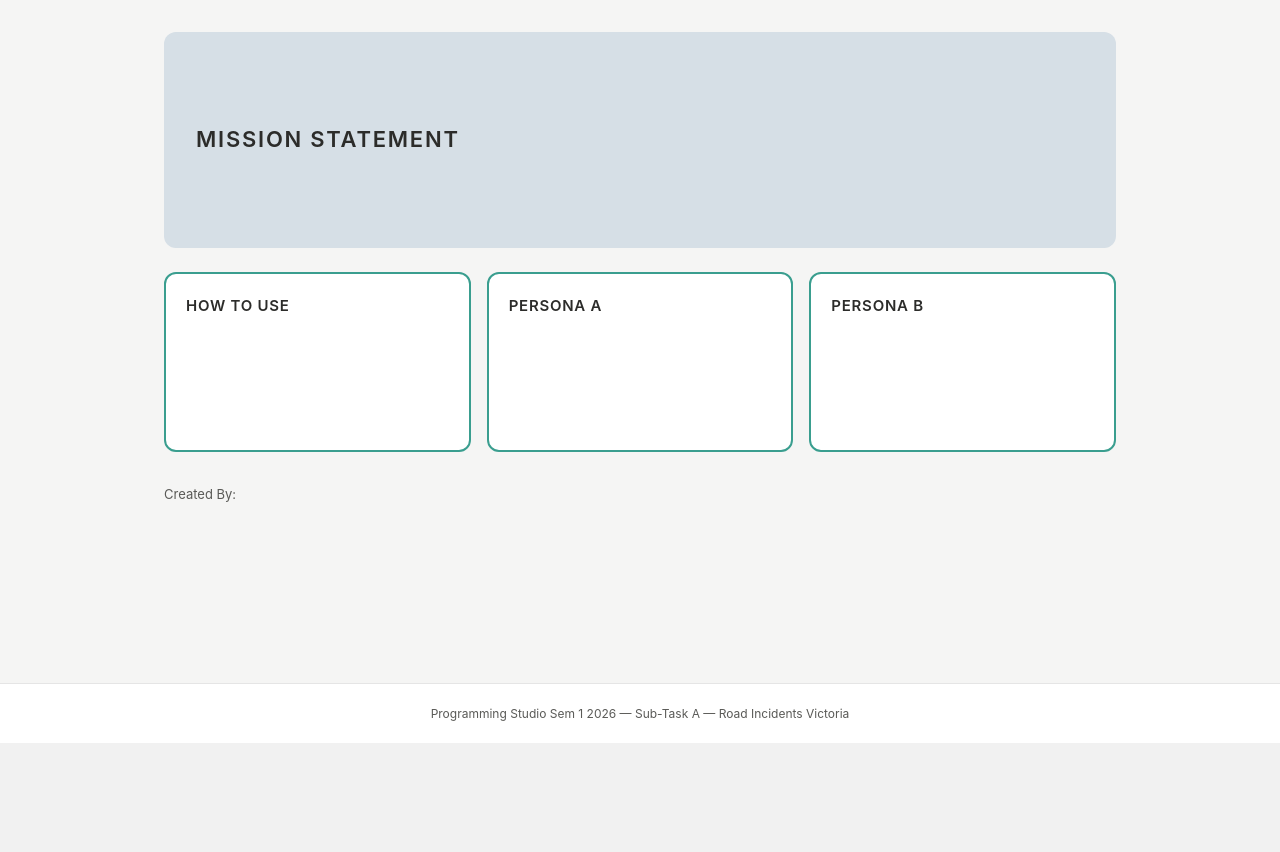
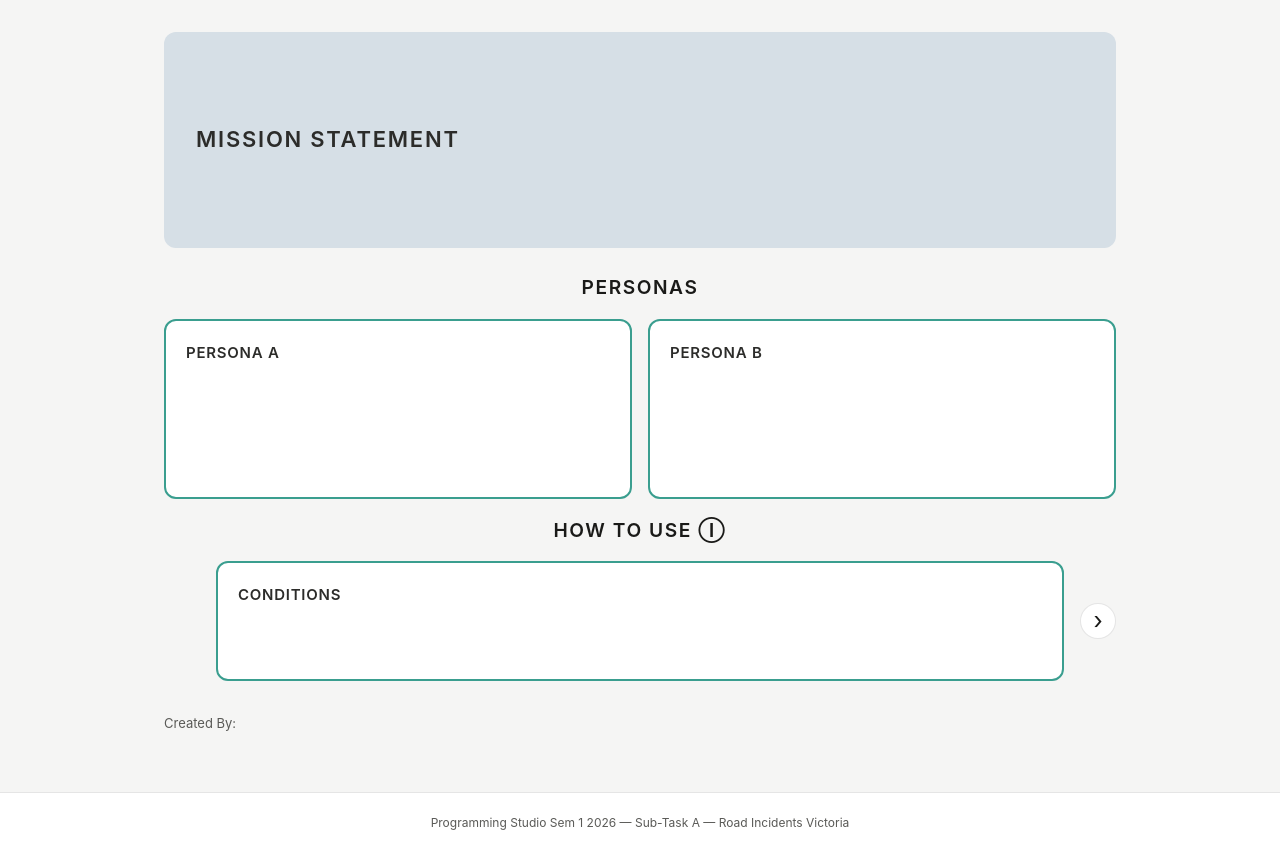
Before and after one commit to S4246254/S4246254_s4171183_Group80, a Flask app: page /mission-statement in a window 1280 px wide. Shown: the part 57-909 px from the top of the page. Before the commit the page ends 800 px from the top, so only its background shows below. Run offline with Flask 3, Linux system fonts and the light colour scheme; data that the repository does not hold is empty; parts of the project's set-up code (start-up, migrations or seed data) failed here and were passed over.

Commit message:
mission statement page refining

```diff
--- a/app.py
+++ b/app.py
@@ -253,19 +253,25 @@ def focused_view():
 @app.route("/mission-statement")
 def mission_statement():
     mission   = query_db("SELECT CONTENT FROM MISSION_CONTENT WHERE SECTION = 'mission'")
-    how_to    = query_db("SELECT CONTENT FROM MISSION_CONTENT WHERE SECTION = 'how_to_use'")
     personas  = query_db("SELECT * FROM PERSONAS ORDER BY PERSONA_KEY ASC")
     team      = query_db("SELECT FULL_NAME, STUDENT_ID FROM TEAM_MEMBERS ORDER BY ID ASC")
+    how_conditions = query_db("SELECT CONTENT FROM MISSION_CONTENT WHERE SECTION = 'how_conditions'")
+    how_deepdive   = query_db("SELECT CONTENT FROM MISSION_CONTENT WHERE SECTION = 'how_deepdive'")
+    how_people     = query_db("SELECT CONTENT FROM MISSION_CONTENT WHERE SECTION = 'how_people'")
+    how_hotspot    = query_db("SELECT CONTENT FROM MISSION_CONTENT WHERE SECTION = 'how_hotspot'")
 
     persona_map = {p["PERSONA_KEY"]: p for p in personas}
 
     return render_template(
         "mission_statement.html",
         mission_content = mission[0]["CONTENT"]  if mission  else "",
-        how_to_use      = how_to[0]["CONTENT"]   if how_to   else "",
         persona_a       = persona_map.get("a"),
         persona_b       = persona_map.get("b"),
         team            = team,
+        how_conditions  = how_conditions[0]["CONTENT"] if how_conditions else "",
+        how_deepdive    = how_deepdive[0]["CONTENT"] if how_deepdive else "",
+        how_people      = how_people[0]["CONTENT"] if how_people else "",
+        how_hotspot     = how_hotspot[0]["CONTENT"] if how_hotspot else "",
     )
 
 @app.route("/people-hotspot")
--- a/database/setup_db.py
+++ b/database/setup_db.py
@@ -131,8 +131,6 @@ CREATE TABLE IF NOT EXISTS TEAM_MEMBERS (
     STUDENT_ID TEXT NOT NULL
 );
 """
-
-
 def seed_mission(conn: sqlite3.Connection) -> None:
     """Seed mission statement, personas, and team members."""
 
@@ -155,19 +153,24 @@ def seed_mission(conn: sqlite3.Connection) -> None:
                 "wrestling with spreadsheets, and more time is spent improving outcomes.</p>",
             ),
             (
-                "how_to_use",
-                "<p>Use the navigation bar at the top to move between sections of the site.</p>"
-                "<p>The <strong>Conditions</strong> page summarises Victorian crash data by a condition of your choice. "
-                "Select a condition type: road surface, atmospheric condition, or light condition, and set a minimum "
-                "accident threshold, then apply filters to view an aggregated breakdown. Results are displayed as a "
-                "bar chart and a table showing total accidents, fatal incidents, fatal rate, and average severity, "
-                "sorted by total accidents descending.</p>"
-                "<p>The <strong>Deep Dive</strong> page identifies conditions whose accident counts exceed the statewide "
-                "per-condition average, using a nested SQL query to surface above-average risk. Select a condition "
-                "dimension and severity filter to see ranked results alongside a severity index chart that compares "
-                "each condition against the statewide average line.</p>"
-                "<p>Filters can be adjusted and reapplied at any time. All data is drawn from the accident database, "
-                "with unknown and null values excluded from all calculations.</p>",
+                "how_conditions",
+                "<p>Select a condition type (road surface, atmospheric, or light), set a minimum accident threshold, "
+                "and apply to view an aggregated breakdown as a chart and table.</p>",
+            ),
+            (
+                "how_deepdive",
+                "<p>Identifies conditions whose accident counts exceed the statewide average. Select a dimension "
+                "and severity filter to see ranked results alongside a severity index chart.</p>",
+            ),
+            (
+                "how_people",
+                "<p>Filter crash data by people-related conditions such as injury level, road user type, age group, "
+                "and more. Results shown as a table with optional additional filters and worded summary.</p>",
+            ),
+            (
+                "how_hotspot",
+                "<p>Confirm a person-related condition, and then select a time period and condition parameter to visualise location densities across "
+                "Victorian LGAs, ranked by a calculated density index against the statewide average.</p>",
             ),
         ],
     )
--- a/static/css/style.css
+++ b/static/css/style.css
@@ -1059,3 +1059,58 @@ details[open] > .fv-accordion-summary::after {
 }
 
 .hs-btn-confirm:hover { opacity: 0.82; }
+
+/* ---- Mission Statement Carousel ---- */
+.ms-carousel {
+  display: flex;
+  align-items: center;
+  gap: 1rem;
+  margin-bottom: 1.5rem;
+}
+
+.ms-carousel-track { flex: 1; width: 100%; }
+
+.ms-carousel-item { display: none; }
+
+.ms-car-prev, .ms-car-next {
+  width: 36px;
+  display: flex;
+  align-items: center;
+  justify-content: center;
+  flex-shrink: 0;
+}
+
+.ms-car-btn {
+  display: none;
+  width: 36px;
+  height: 36px;
+  border-radius: 50%;
+  background: #fff;
+  border: 1px solid var(--border);
+  align-items: center;
+  justify-content: center;
+  font-size: 1.5rem;
+  cursor: pointer;
+  color: var(--text);
+  user-select: none;
+  transition: background 0.15s;
+}
+
+.ms-car-btn:hover { background: var(--blue-light); color: var(--blue); }
+
+#hc1:checked ~ .ms-carousel .ms-carousel-track .ms-carousel-item:nth-child(1) { display: block; }
+#hc2:checked ~ .ms-carousel .ms-carousel-track .ms-carousel-item:nth-child(2) { display: block; }
+#hc3:checked ~ .ms-carousel .ms-carousel-track .ms-carousel-item:nth-child(3) { display: block; }
+#hc4:checked ~ .ms-carousel .ms-carousel-track .ms-carousel-item:nth-child(4) { display: block; }
+
+#hc1:checked ~ .ms-carousel .ms-n1 { display: flex; }
+#hc2:checked ~ .ms-carousel .ms-p2 { display: flex; }
+#hc2:checked ~ .ms-carousel .ms-n2 { display: flex; }
+#hc3:checked ~ .ms-carousel .ms-p3 { display: flex; }
+#hc3:checked ~ .ms-carousel .ms-n3 { display: flex; }
+#hc4:checked ~ .ms-carousel .ms-p4 { display: flex; }
+
+.ms-carousel-track .ms-card {
+  width: 100%;
+  min-height: 120px;
+}
--- a/templates/mission_statement.html
+++ b/templates/mission_statement.html
@@ -11,16 +11,10 @@
   </div>
 </section>
 
-<!-- Cards -->
-<div class="ms-cards-grid">
+<p style="text-align: center; font-weight: 600; text-transform: uppercase; letter-spacing: 0.08em; margin-bottom: 1rem; font-size: 1.2rem;">Personas</p>
 
-  <!-- How To Use -->
-  <div class="ms-card">
-    <div class="ms-card-title">How to Use</div>
-    <div class="ms-card-body">
-      {{ how_to_use | safe }}
-    </div>
-  </div>
+<!-- Row 1: Personas -->
+<div class="ms-cards-grid" style="grid-template-columns: repeat(2, 1fr); margin-bottom: 1rem;">
 
   <!-- Persona A -->
   <div class="ms-card">
@@ -28,7 +22,6 @@
     {% if persona_a %}
     <div class="ms-card-body ms-persona-body">
       <div class="ms-persona-image">
-        <!-- swap src for actual image path once added to /static -->
         <img src="{{ url_for('static', filename='images/persona_a.jpg') }}" alt="Photo of {{ persona_a.NAME }}" onerror="this.style.display='none'">
       </div>
       <p class="ms-persona-name">{{ persona_a.NAME }}</p>
@@ -57,6 +50,45 @@
 
 </div>
 
+<input type="radio" name="how-carousel" id="hc1" checked hidden>
+<input type="radio" name="how-carousel" id="hc2" hidden>
+<input type="radio" name="how-carousel" id="hc3" hidden>
+<input type="radio" name="how-carousel" id="hc4" hidden>
+
+<p style="text-align: center; font-weight: 600; text-transform: uppercase; letter-spacing: 0.08em; margin-bottom: 1rem; font-size: 1.2rem;">How to Use ⓘ</p>
+
+<!-- Row 2: How To Use -->
+<div class="ms-carousel">
+
+  <div class="ms-car-prev">
+    <label class="ms-car-btn ms-p2" for="hc1">&#8249;</label>
+    <label class="ms-car-btn ms-p3" for="hc2">&#8249;</label>
+    <label class="ms-car-btn ms-p4" for="hc3">&#8249;</label>
+  </div>
+
+  <div class="ms-carousel-track">
+    <div class="ms-carousel-item">
+      <div class="ms-card"><div class="ms-card-title">Conditions</div><div class="ms-card-body">{{ how_conditions | safe }}</div></div>
+    </div>
+    <div class="ms-carousel-item">
+      <div class="ms-card"><div class="ms-card-title">Deep Dive</div><div class="ms-card-body">{{ how_deepdive | safe }}</div></div>
+    </div>
+    <div class="ms-carousel-item">
+      <div class="ms-card"><div class="ms-card-title">People &amp; Injuries</div><div class="ms-card-body">{{ how_people | safe }}</div></div>
+    </div>
+    <div class="ms-carousel-item">
+      <div class="ms-card"><div class="ms-card-title">Hotspot Map</div><div class="ms-card-body">{{ how_hotspot | safe }}</div></div>
+    </div>
+  </div>
+
+  <div class="ms-car-next">
+    <label class="ms-car-btn ms-n1" for="hc2">&#8250;</label>
+    <label class="ms-car-btn ms-n2" for="hc3">&#8250;</label>
+    <label class="ms-car-btn ms-n3" for="hc4">&#8250;</label>
+  </div>
+
+</div>
+
 <!-- Created By -->
 <div class="ms-footer">
   <p class="ms-footer-label">Created By:</p>
```
